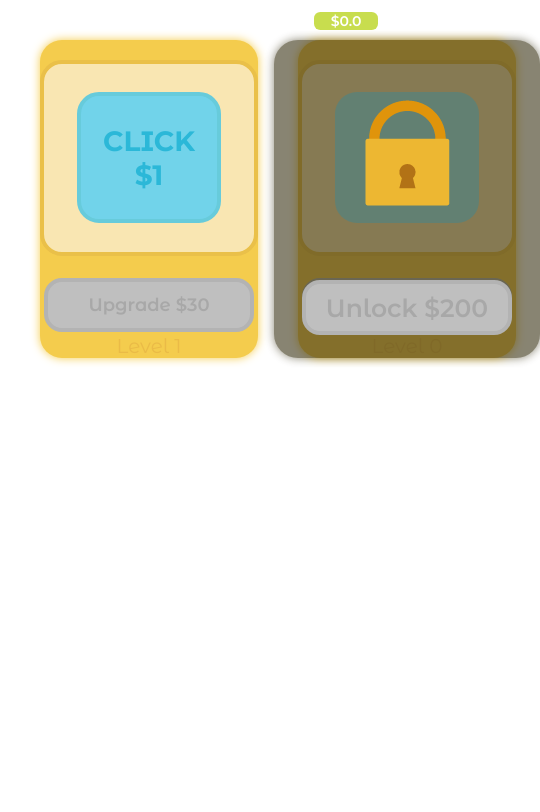
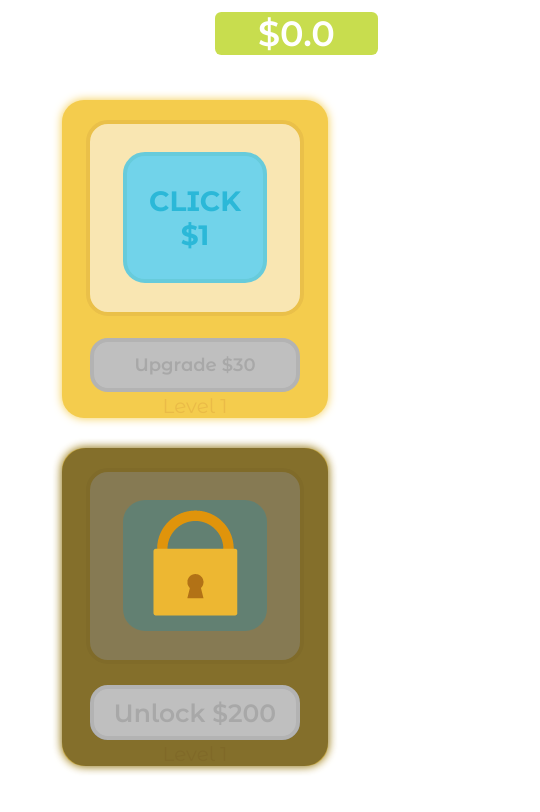
Before and after one commit to etousername/etousername.github.io, a plain HTML site: page clicker/index.html in a window 390 px wide. Shown: the whole page, 540 px wide, since content can reach past the window. Drawn offline with Linux system fonts and the light colour scheme.

Commit message:
clck2
clck2

```diff
--- a/clicker/index.html
+++ b/clicker/index.html
@@ -4,7 +4,7 @@
 	<title>clicker game popitka 21</title>
 	<meta charset="utf-8">
 	<link rel="stylesheet" type="text/css" href="style.css">
-
+	<meta name="viewport" content="width=device-width, initial-scale=1">
 	<link href="https://fonts.googleapis.com/css2?family=Montserrat+Alternates:wght@300;400;600;700&display=swap" rel="stylesheet">
 </head>
 
@@ -17,7 +17,7 @@
 			<button class="clickBttn">CLICK $1</button>
 		</div>
 		<button class="upgradeBttn">Upgrade $30</button>
-		<div class="upgradeLevel">Level 1</div>
+		<div class="upgradeLevelFirst level">Level 1</div>
 	</div>
 
 	<div class="upgradeContainer">
@@ -32,7 +32,7 @@
 			</div>
 		</div>
 		<button class="upgradeBttnTime">Upgrade $100</button>
-		<div class="upgradeLevel">Level 0</div>
+		<div class="upgradeLevelTime level">Level 0</div>
 	</div>
 
 	</div>
--- a/clicker/script.js
+++ b/clicker/script.js
@@ -2,13 +2,13 @@ var score = JSON.parse(localStorage.getItem('score'))
 var addScore = JSON.parse(localStorage.getItem('addScore'))
 var addScoreTime = JSON.parse(localStorage.getItem('addScoreTime'))
 var upgradeBttnPriceFirst = JSON.parse(localStorage.getItem('upgradeBttnPriceFirst'))
-var upgradeLevelFirtst = 1
-var upgradeLevelSecond = 1
+var upgradeLevelFirst = JSON.parse(localStorage.getItem('upgradeLevelFirst'))
+var upgradeLevelSecond = JSON.parse(localStorage.getItem('upgradeLevelSecond'))
 var unlockBttnPrice = 200
 var upgradeBttnTimePrice = JSON.parse(localStorage.getItem('upgradeBttnTimePrice'))
 var checkSave = JSON.parse(localStorage.getItem('checkSave'))
 var checkUnlock = JSON.parse(localStorage.getItem('checkUnlock'))
-if(checkSave == 1){setAllValue()} else {score = 0; upgradeBttnPriceFirst = 30; upgradeBttnTimePrice = 100; addScore = 1; addScoreTime = 0; checkUnlock = 0;}
+if(checkSave == 1){setAllValue()} else {score = 0; upgradeBttnPriceFirst = 30; upgradeBttnTimePrice = 100; addScore = 1; addScoreTime = 0; upgradeLevelFirst = 1; upgradeLevelSecond = 1; checkUnlock = 0;}
 checkUpgrade()
 setAllValue()
 
@@ -31,14 +31,14 @@ $('.upgradeBttn').click(function(){
 	if(score >= upgradeBttnPriceFirst) {
 		score -= upgradeBttnPriceFirst
 		addScore += 0.5
-		upgradeLevelFirtst++
+		upgradeLevelFirst++
 		upgradeBttnPriceFirst += upgradeBttnPriceFirst / 2 / 2
 
 		checkUpgrade()
 		setAllValue()
 		saveAll ()
 		$(this).addClass("animationUpgrade")
-		$('.upgradeLevel').html("Level " + upgradeLevelFirtst)
+		$('.upgradeLevel').html("Level " + upgradeLevelFirst)
 		setTimeout(function(){ $('.upgradeBttn').removeClass("animationUpgrade")}, 100)
 	}
 })
@@ -83,6 +83,7 @@ $('.upgradeBttnTime').click(function(){
 		score -= upgradeBttnTimePrice
 	 	addScoreTime += 0.5;
 		upgradeBttnTimePrice += upgradeBttnTimePrice / 2 / 2
+		upgradeLevelSecond++
 		setAllValue()
 		saveAll()
 		checkUpgrade()
@@ -116,6 +117,8 @@ function setAllValue () {
 	$('.clickBttn').html("CLICK " + "$" + addScore)
 	$('.upgradeBttn').html("Upgrade " + "$" + upgradeBttnPriceFirst.toFixed(0))
 	$('.upgradeBttnTime').html("Upgrade " + "$" + upgradeBttnTimePrice.toFixed(0))
+	$('.upgradeLevelFirst').html("Level " + upgradeLevelFirst)
+	$('.upgradeLevelTime').html("Level " + upgradeLevelSecond)
 	$('.score').css({'font-size': '3.6vw', 'top': '3vw'})
 	$('.barTimeText2').html('$' + addScoreTime)
 }
@@ -124,6 +127,8 @@ function saveAll (){
 	localStorage.setItem('score', JSON.stringify(score))
 	localStorage.setItem('upgradeBttnPriceFirst', JSON.stringify(upgradeBttnPriceFirst))
 	localStorage.setItem('upgradeBttnTimePrice', JSON.stringify(upgradeBttnTimePrice))
+	localStorage.setItem('upgradeLevelFirst', JSON.stringify(upgradeLevelFirst))
+	localStorage.setItem('upgradeLevelSecond', JSON.stringify(upgradeLevelSecond))
 	localStorage.setItem('addScore', JSON.stringify(addScore))
 	localStorage.setItem('addScoreTime', JSON.stringify(addScoreTime))
 	localStorage.setItem('checkSave', JSON.stringify(checkSave = 1))
--- a/clicker/style.css
+++ b/clicker/style.css
@@ -21,12 +21,9 @@ body {
 
 
 
-.container {
-	display: flex;
-	flex-direction: row;
-}
 
 .upgradeContainer {
+	float: left;
 	margin: 40px 0 0 40px;
 	display: flex;
 	align-items: center;
@@ -76,7 +73,7 @@ body {
 	border-radius: 18px;
 }
 
-.upgradeLevel {
+.level {
 	color: #EABB47;
 	margin: 2px 0 0 0;
 	font-size: 20px;
@@ -187,6 +184,35 @@ body {
 
 
 
+@media screen and (max-width:480px){
+	.score {
+		width: 42vw;
+		font-size: 9vw !important;
+		top: 3vw;
+		left: 55vw;
+	}
+
+	.upgradeContainer {
+		margin-top: 100px;
+		margin-left: 0;
+		margin-right: 0;
+	}
+
+	.container {
+		width: 266px;
+		margin: 0 auto;
+	}
+
+	.upgradeContainer:last-child {margin-top: 30px;}
+
+	.unlockBttn {
+		top: 685px;
+	}
+	.lock_img {
+		top: 510px;
+	}
+}
+
 
 
 
```
